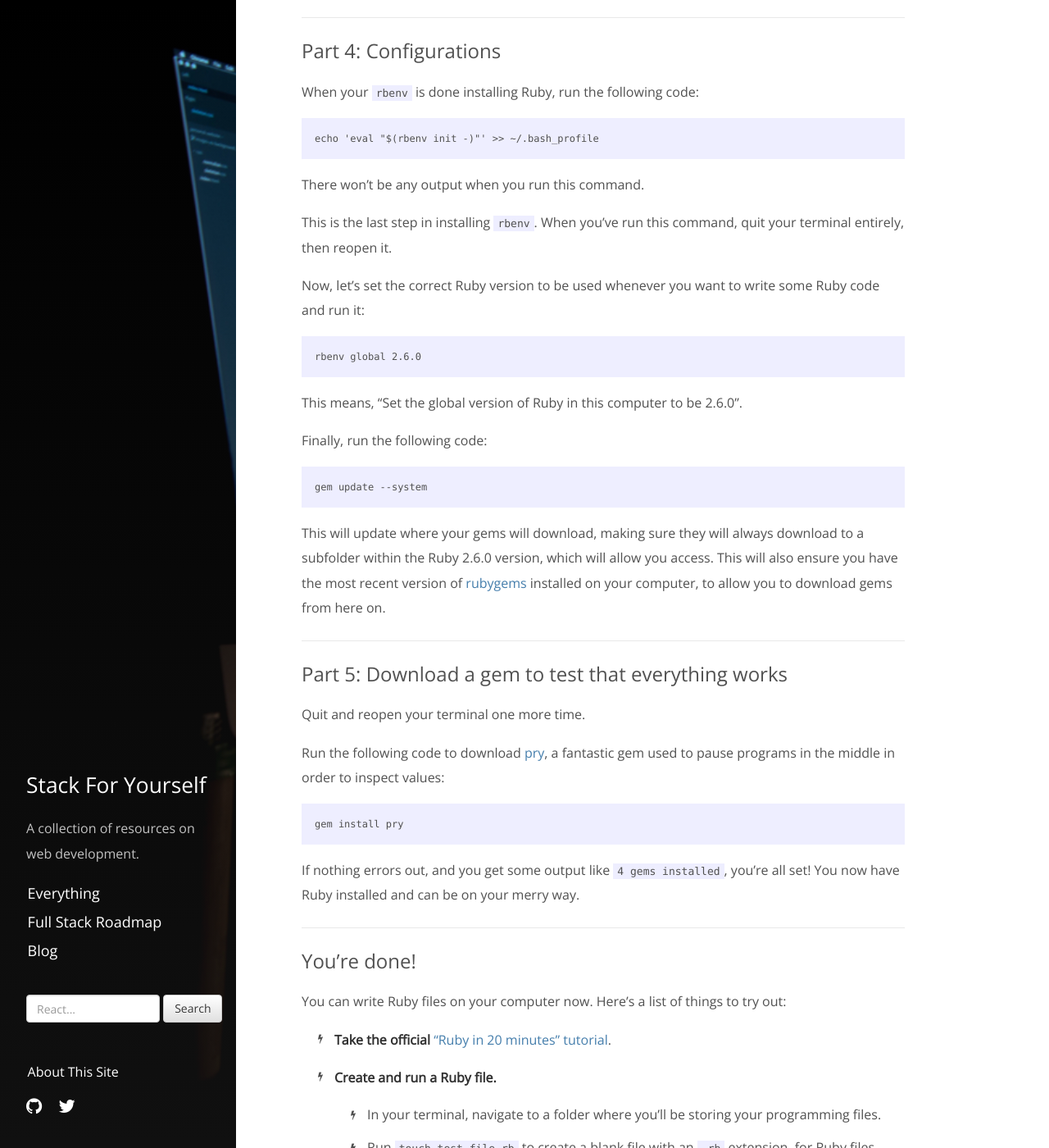
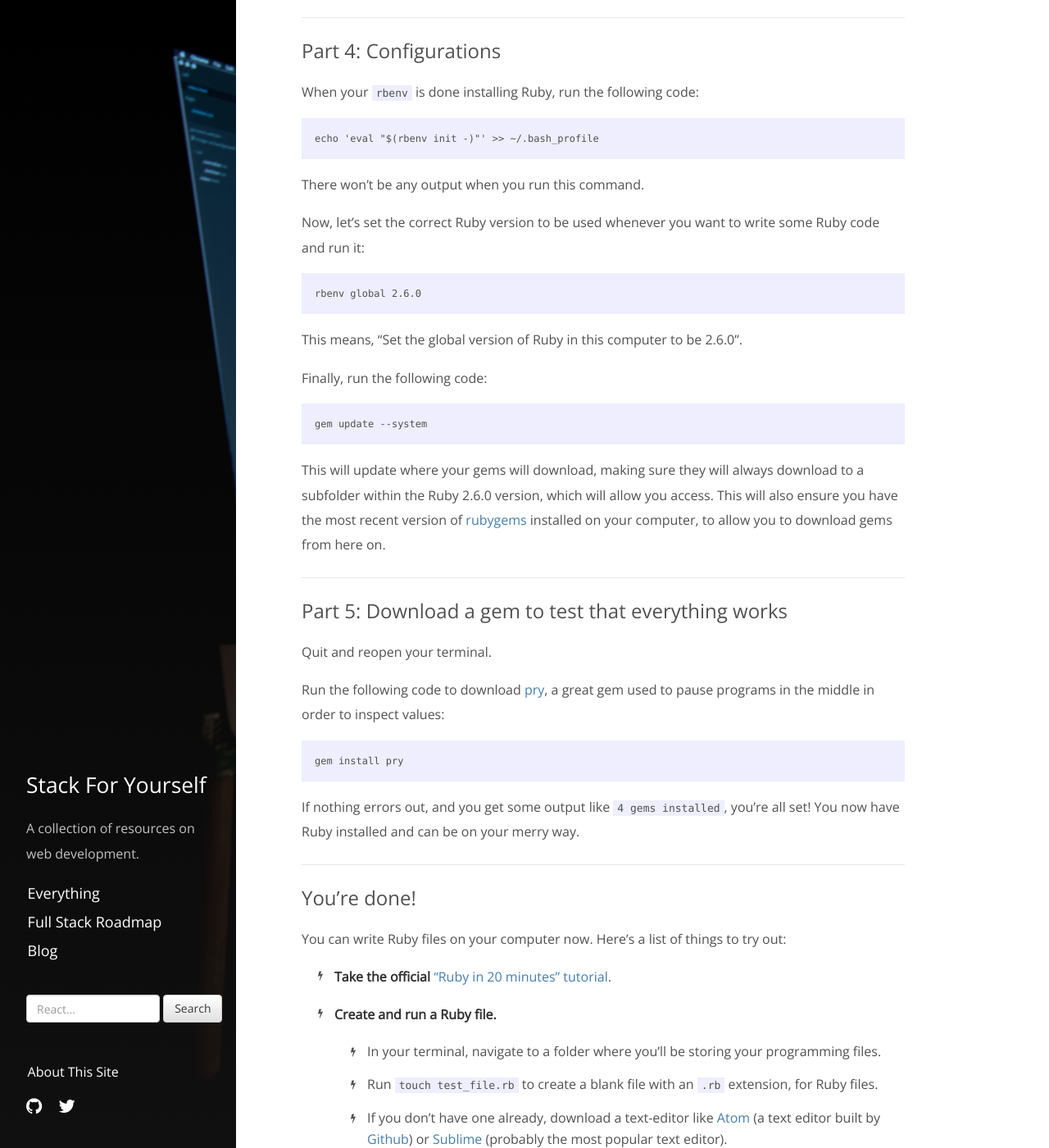
Before and after one commit to mindplace/stack-for-yourself, a Jekyll site: the page built from _posts/2017-01-18-getting-started-with-ruby-on-a-mac.md, in a window 1280 px wide and 1400 px high, scrolled down 2739 px. Shown: the whole window at 82% size. Built offline with Jekyll 4.4.1, drawn with Linux system fonts in a browser that asks for light colours; nearby versions of some CDN libraries; comment, search, counter and statistics services are not loaded.

Commit message:
head updates, post updates

````diff
--- a/_includes/head.html
+++ b/_includes/head.html
@@ -11,11 +11,8 @@
   rel="stylesheet" integrity="sha384-T8Gy5hrqNKT+hzMclPo118YTQO6cYprQmhrYwIiQ/3axmI1hQomh7Ud2hPOy8SP1"
   crossorigin="anonymous">
   <link rel="stylesheet" href="{{ site.baseurl }}/assets/css/main.css?v={{ 'now' | date: '%Y-%m-%d-%H-%M' }}">
-  <link rel="shortcut icon" href="{{ site.url }}/assets/favicon.ico">
+  <link rel="shortcut icon" href="{{ site.baseurl }}/assets/favicon.ico">
 
   <!-- jQuery -->
   <script src="https://ajax.googleapis.com/ajax/libs/jquery/1.12.4/jquery.min.js"></script>
-
-  <!-- RSS -->
-  <link rel="alternate" type="application/atom+xml" title="{{ site.title }}" href="{{ site.url }}{{ site.baseurl }}atom.xml">
 </head>
--- a/_posts/2017-01-18-getting-started-with-ruby-on-a-mac.md
+++ b/_posts/2017-01-18-getting-started-with-ruby-on-a-mac.md
@@ -102,8 +102,6 @@
 
 There won't be any output when you run this command.
 
-This is the last step in installing `rbenv`. When you've run this command, quit your terminal entirely, then reopen it.
-
 Now, let's set the correct Ruby version to be used whenever you want to write some Ruby code and run it:
 
 ```
@@ -124,9 +122,9 @@
 
 ## Part 5: Download a gem to test that everything works
 
-Quit and reopen your terminal one more time.
+Quit and reopen your terminal.
 
-Run the following code to download [pry](https://github.com/pry/pry), a fantastic gem used to pause programs in the middle in order to inspect values:
+Run the following code to download [pry](https://github.com/pry/pry), a great gem used to pause programs in the middle in order to inspect values:
 
 ```
 gem install pry
@@ -151,4 +149,4 @@
   * Save your file.
   * In your terminal, run the file using the command `ruby test_file.rb` and see whatever output be printed on the screen.
 
-* **Continue your learning** by checking out our [resources on Ruby]({{ site.baseurl }}/tag/ruby).
+* **Continue your learning** by checking out our [resources on Ruby]({% post_url 2016-07-01-ruby-overview %}).
````
